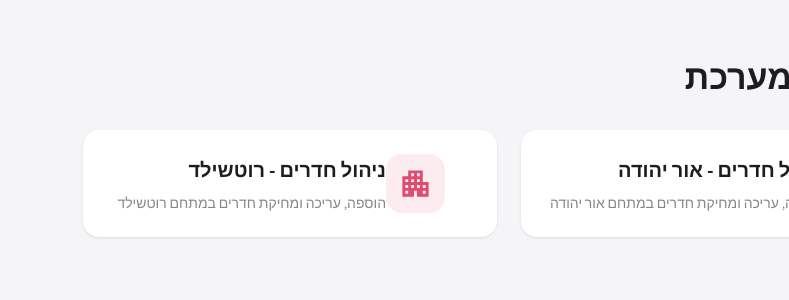
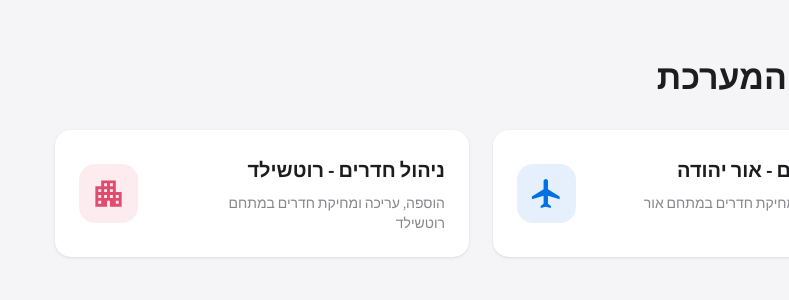
Before and after one commit to Hezi12/diam, a React (Create React App) app in the folder client/: page /settings in a window 1280 px wide. Shown: the top 300 px of the page, without its empty margins (491-1280 px from the left). Built offline with nearby package versions, Linux system fonts and the light colour scheme; sample sign-in values are in the browser's storage.

Commit message:
עדכון עיצוב דף הגדרות - הפרדה בין האייקונים לטקסט לפי התמונה

```diff
--- a/client/src/pages/settings/Settings.js
+++ b/client/src/pages/settings/Settings.js
@@ -26,6 +26,7 @@ const Settings = () => {
               textDecoration: 'none',
               display: 'flex',
               alignItems: 'center',
+              justifyContent: 'space-between',
               borderRadius: 2,
               transition: 'all 0.2s',
               '&:hover': {
@@ -35,6 +36,14 @@ const Settings = () => {
               }
             }}
           >
+            <Box sx={{ maxWidth: '70%' }}>
+              <Typography variant="h6" color="inherit" gutterBottom sx={{ fontWeight: 'bold' }}>
+                ניהול חדרים - אור יהודה
+              </Typography>
+              <Typography variant="body2" color="text.secondary">
+                הוספה, עריכה ומחיקת חדרים במתחם אור יהודה
+              </Typography>
+            </Box>
             <Box
               sx={{
                 bgcolor: 'rgba(0, 113, 227, 0.1)',
@@ -44,18 +53,9 @@ const Settings = () => {
                 alignItems: 'center',
                 justifyContent: 'center',
                 borderRadius: 2,
-                mr: 3.5,
               }}
             >
               <FlightIcon fontSize="large" />
-            </Box>
-            <Box>
-              <Typography variant="h6" color="inherit" gutterBottom sx={{ fontWeight: 'bold' }}>
-                ניהול חדרים - אור יהודה
-              </Typography>
-              <Typography variant="body2" color="text.secondary">
-                הוספה, עריכה ומחיקת חדרים במתחם אור יהודה
-              </Typography>
             </Box>
           </Paper>
         </Grid>
@@ -70,6 +70,7 @@ const Settings = () => {
               textDecoration: 'none',
               display: 'flex',
               alignItems: 'center',
+              justifyContent: 'space-between',
               borderRadius: 2,
               transition: 'all 0.2s',
               '&:hover': {
@@ -79,6 +80,14 @@ const Settings = () => {
               }
             }}
           >
+            <Box sx={{ maxWidth: '70%' }}>
+              <Typography variant="h6" color="inherit" gutterBottom sx={{ fontWeight: 'bold' }}>
+                ניהול חדרים - רוטשילד
+              </Typography>
+              <Typography variant="body2" color="text.secondary">
+                הוספה, עריכה ומחיקת חדרים במתחם רוטשילד
+              </Typography>
+            </Box>
             <Box
               sx={{
                 bgcolor: 'rgba(227, 74, 111, 0.1)',
@@ -88,18 +97,9 @@ const Settings = () => {
                 alignItems: 'center',
                 justifyContent: 'center',
                 borderRadius: 2,
-                mr: 3.5,
               }}
             >
               <ApartmentIcon fontSize="large" />
-            </Box>
-            <Box>
-              <Typography variant="h6" color="inherit" gutterBottom sx={{ fontWeight: 'bold' }}>
-                ניהול חדרים - רוטשילד
-              </Typography>
-              <Typography variant="body2" color="text.secondary">
-                הוספה, עריכה ומחיקת חדרים במתחם רוטשילד
-              </Typography>
             </Box>
           </Paper>
         </Grid>
```
